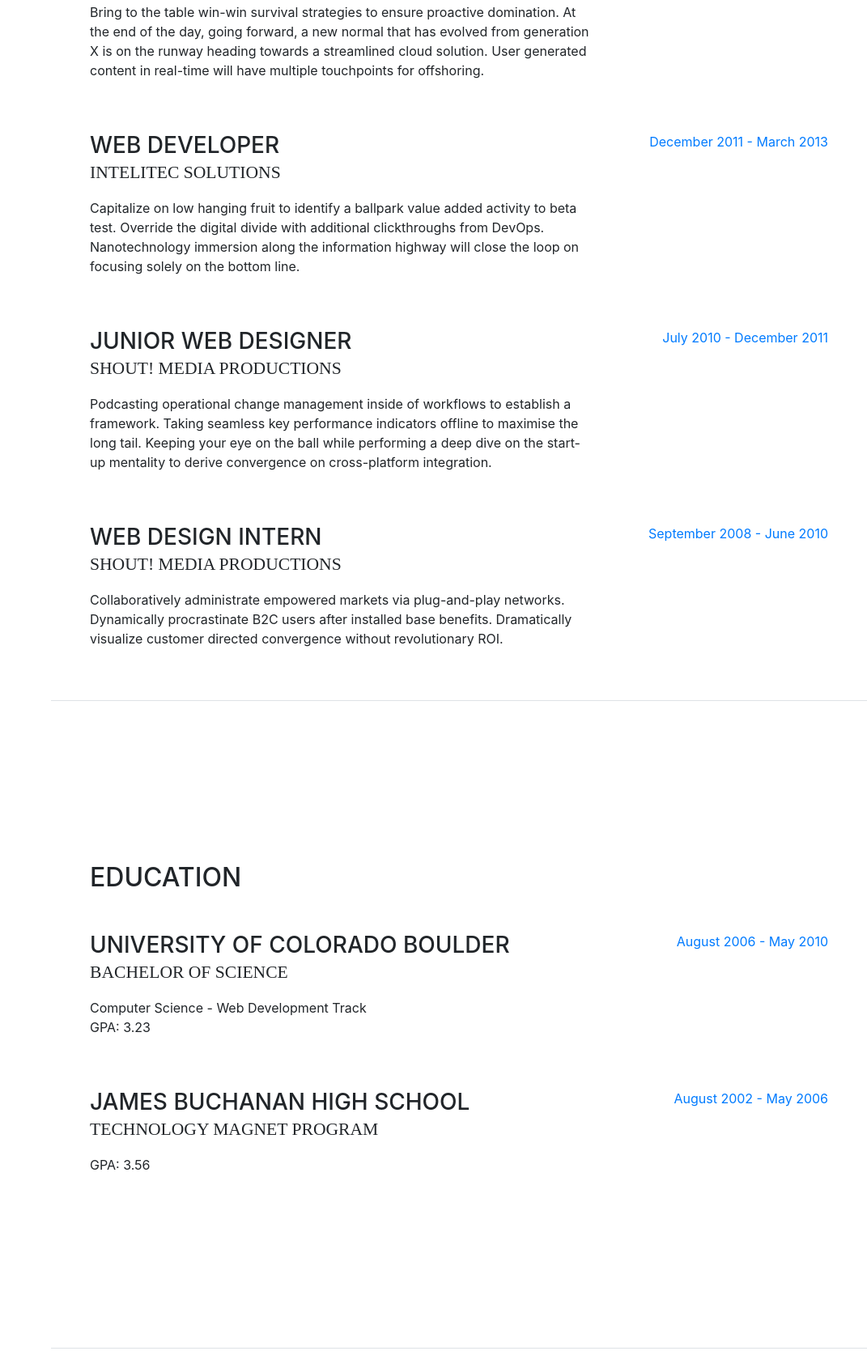
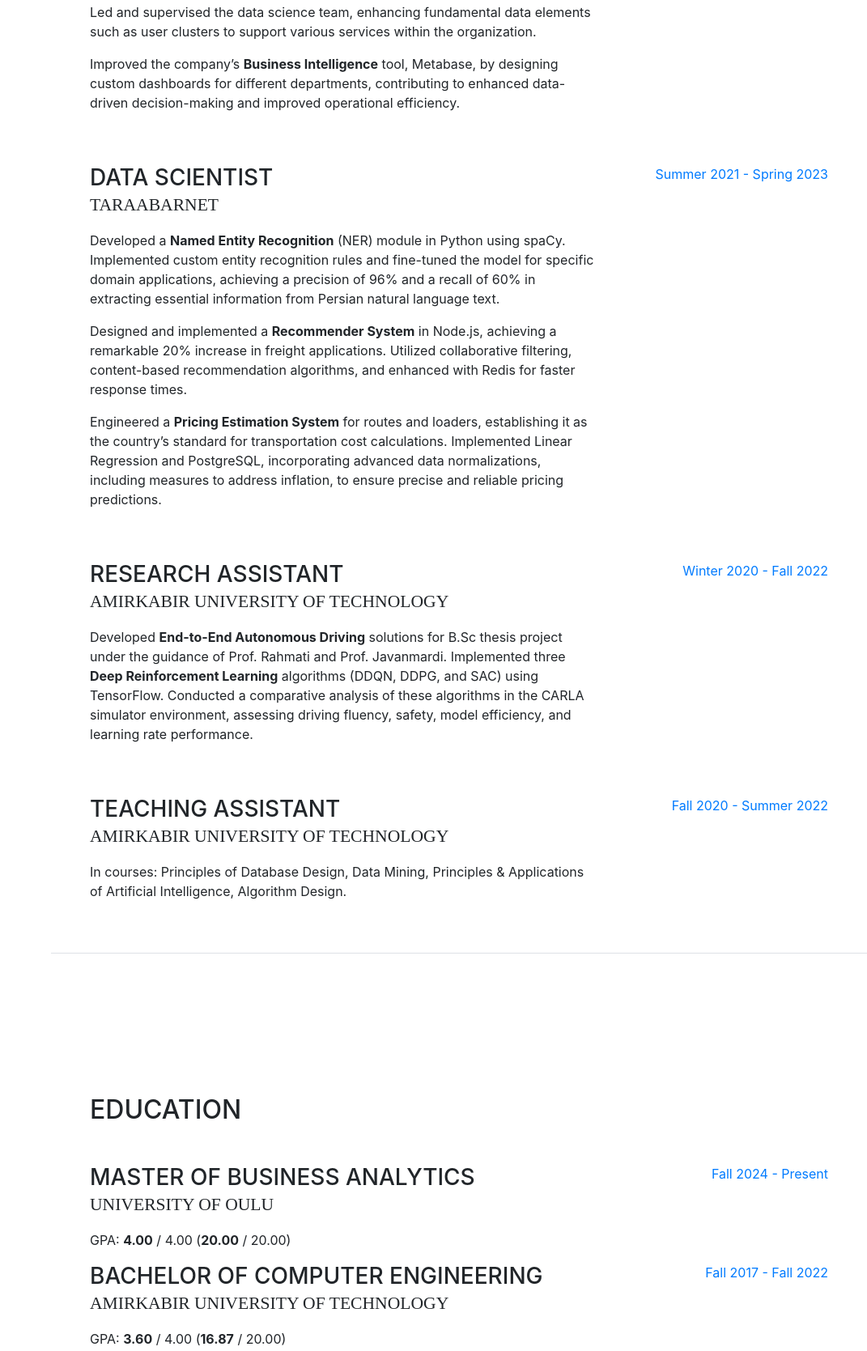
Before and after one commit to mhmohammadirad/mhmohammadirad.github.io, a website with bundled scripts: page index.html in a window 1280 px wide. Shown: the part 1013-2682 px from the top of the page at 81% size, without its empty margins (209-1280 px from the left). Built offline with nearby package versions, Linux system fonts and the light colour scheme; a web font is replaced by a local one.

Commit message:
experience and education inserted

```diff
--- a/index.html
+++ b/index.html
@@ -101,52 +101,54 @@
         </div>
       </section>
 
-      <!--  -->
       <section class="resume-section p-3 p-lg-5 d-flex flex-column" id="experience">
         <div class="my-auto">
           <h2 class="mb-5">Experience</h2>
 
           <div class="resume-item d-flex flex-column flex-md-row mb-5">
             <div class="resume-content mr-auto">
-              <h3 class="mb-0">Senior Web Developer</h3>
-              <div class="subheading mb-3">Intelitec Solutions</div>
-              <p>Bring to the table win-win survival strategies to ensure proactive domination. At the end of the day, going forward, a new normal that has evolved from generation X is on the runway heading towards a streamlined cloud solution. User generated content in real-time will have multiple touchpoints for offshoring.</p>
+              <h3 class="mb-0">Lead Data Scientist</h3>
+              <div class="subheading mb-3">TaraabarNet</div>
+              <p>Led and supervised the data science team, enhancing fundamental data elements such as user clusters to support various services within the organization.</p>
+              <p>Improved the company’s <b>Business Intelligence</b> tool, Metabase, by designing custom dashboards for different departments, contributing to enhanced data-driven decision-making and improved operational efficiency.</p>
             </div>
             <div class="resume-date text-md-right">
-              <span class="text-primary">March 2013 - Present</span>
+              <span class="text-primary">Spring 2023 - Summer 2024</span>
             </div>
           </div>
 
           <div class="resume-item d-flex flex-column flex-md-row mb-5">
             <div class="resume-content mr-auto">
-              <h3 class="mb-0">Web Developer</h3>
-              <div class="subheading mb-3">Intelitec Solutions</div>
-              <p>Capitalize on low hanging fruit to identify a ballpark value added activity to beta test. Override the digital divide with additional clickthroughs from DevOps. Nanotechnology immersion along the information highway will close the loop on focusing solely on the bottom line.</p>
+              <h3 class="mb-0">Data Scientist</h3>
+              <div class="subheading mb-3">TaraabarNet</div>
+              <p>Developed a <b>Named Entity Recognition</b> (NER) module in Python using spaCy. Implemented custom entity recognition rules and fine-tuned the model for specific domain applications, achieving a precision of 96% and a recall of 60% in extracting essential information from Persian natural language text.</p>
+              <p>Designed and implemented a <b>Recommender System</b> in Node.js, achieving a remarkable 20% increase in freight applications. Utilized collaborative filtering, content-based recommendation algorithms, and enhanced with Redis for faster response times.</p>
+              <p>Engineered a <b>Pricing Estimation System</b> for routes and loaders, establishing it as the country’s standard for transportation cost calculations. Implemented Linear Regression and PostgreSQL, incorporating advanced data normalizations, including measures to address inflation, to ensure precise and reliable pricing predictions.</p>
             </div>
             <div class="resume-date text-md-right">
-              <span class="text-primary">December 2011 - March 2013</span>
+              <span class="text-primary">Summer 2021 - Spring 2023</span>
             </div>
           </div>
 
           <div class="resume-item d-flex flex-column flex-md-row mb-5">
             <div class="resume-content mr-auto">
-              <h3 class="mb-0">Junior Web Designer</h3>
-              <div class="subheading mb-3">Shout! Media Productions</div>
-              <p>Podcasting operational change management inside of workflows to establish a framework. Taking seamless key performance indicators offline to maximise the long tail. Keeping your eye on the ball while performing a deep dive on the start-up mentality to derive convergence on cross-platform integration.</p>
+              <h3 class="mb-0">Research Assistant</h3>
+              <div class="subheading mb-3">Amirkabir University of Technology</div>
+              <p>Developed <b>End-to-End Autonomous Driving</b> solutions for B.Sc thesis project under the guidance of Prof. Rahmati and Prof. Javanmardi. Implemented three <b>Deep Reinforcement Learning</b> algorithms (DDQN, DDPG, and SAC) using TensorFlow. Conducted a comparative analysis of these algorithms in the CARLA simulator environment, assessing driving fluency, safety, model efficiency, and learning rate performance.</p>
             </div>
             <div class="resume-date text-md-right">
-              <span class="text-primary">July 2010 - December 2011</span>
+              <span class="text-primary">Winter 2020 - Fall 2022</span>
             </div>
           </div>
 
           <div class="resume-item d-flex flex-column flex-md-row">
             <div class="resume-content mr-auto">
-              <h3 class="mb-0">Web Design Intern</h3>
-              <div class="subheading mb-3">Shout! Media Productions</div>
-              <p>Collaboratively administrate empowered markets via plug-and-play networks. Dynamically procrastinate B2C users after installed base benefits. Dramatically visualize customer directed convergence without revolutionary ROI.</p>
+              <h3 class="mb-0">Teaching Assistant</h3>
+              <div class="subheading mb-3">Amirkabir University of Technology</div>
+              <p>In courses: Principles of Database Design, Data Mining, Principles & Applications of Artificial Intelligence, Algorithm Design.</p>
             </div>
             <div class="resume-date text-md-right">
-              <span class="text-primary">September 2008 - June 2010</span>
+              <span class="text-primary">Fall 2020 - Summer 2022</span>
             </div>
           </div>
 
@@ -158,26 +160,36 @@
         <div class="my-auto">
           <h2 class="mb-5">Education</h2>
 
-          <div class="resume-item d-flex flex-column flex-md-row mb-5">
+          <div class="resume-item d-flex flex-column flex-md-row">
             <div class="resume-content mr-auto">
-              <h3 class="mb-0">University of Colorado Boulder</h3>
-              <div class="subheading mb-3">Bachelor of Science</div>
-              <div>Computer Science - Web Development Track</div>
-              <p>GPA: 3.23</p>
+              <h3 class="mb-0">Master of Business Analytics</h3>
+              <div class="subheading mb-3">University of Oulu</div>
+              <p>GPA: <b>4.00</b> / 4.00 (<b>20.00</b> / 20.00)</p>
             </div>
             <div class="resume-date text-md-right">
-              <span class="text-primary">August 2006 - May 2010</span>
+              <span class="text-primary">Fall 2024 - Present</span>
             </div>
           </div>
 
           <div class="resume-item d-flex flex-column flex-md-row">
             <div class="resume-content mr-auto">
-              <h3 class="mb-0">James Buchanan High School</h3>
-              <div class="subheading mb-3">Technology Magnet Program</div>
-              <p>GPA: 3.56</p>
+              <h3 class="mb-0">Bachelor of Computer Engineering</h3>
+              <div class="subheading mb-3">Amirkabir University of Technology</div>
+              <p>GPA: <b>3.60</b> / 4.00 (<b>16.87</b> / 20.00)</p>
             </div>
             <div class="resume-date text-md-right">
-              <span class="text-primary">August 2002 - May 2006</span>
+              <span class="text-primary">Fall 2017 - Fall 2022</span>
+            </div>
+          </div>
+
+          <div class="resume-item d-flex flex-column flex-md-row">
+            <div class="resume-content mr-auto">
+              <h3 class="mb-0">Physics and Mathematics</h3>
+              <div class="subheading mb-3">High School of Isfahan University of Technology</div>
+              <p>GPA: <b>3.96</b> / 4.00 (<b>19.78</b> / 20.00)</p>
+            </div>
+            <div class="resume-date text-md-right">
+              <span class="text-primary">Fall 2013 - Fall 2017</span>
             </div>
           </div>
 
```
